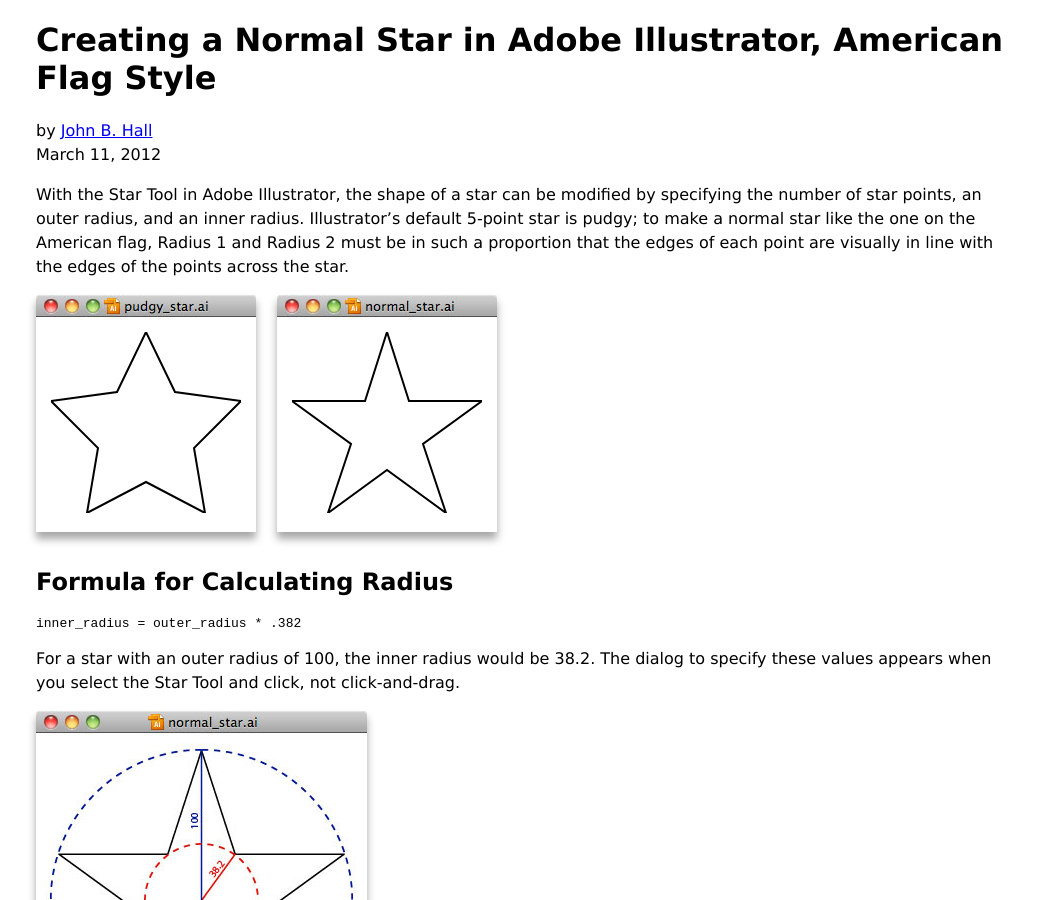
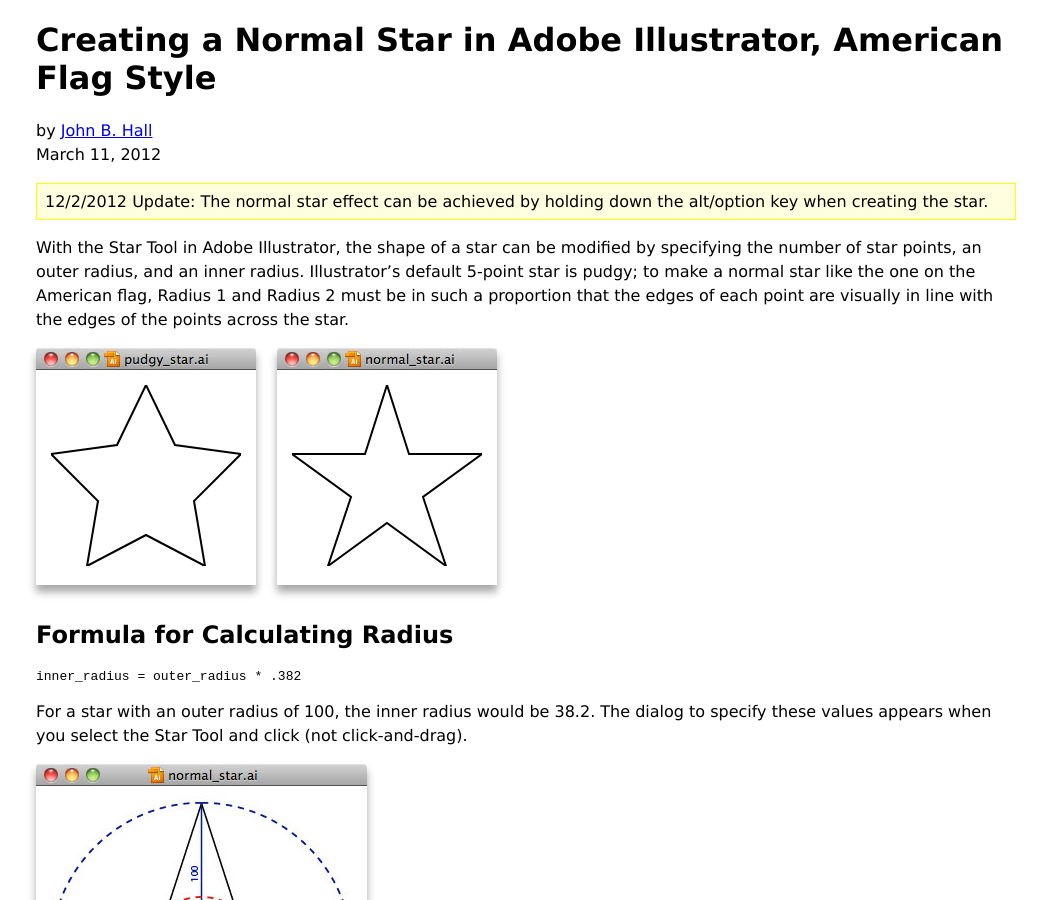
Before and after one commit to johnbhall/johnbhall.github.com, a Jekyll site: the page built from _posts/2012-03-11-normal-illustrator-star-american-flag.md, in a window 1280 px wide and 900 px high. Shown: the whole window, without its empty margins (114-1161 px from the left). Built offline with Jekyll 4.4.1, drawn with Linux system fonts in a browser that asks for light colours.

Commit message:
update Illustrator star post

```diff
--- a/_posts/2012-03-11-normal-illustrator-star-american-flag.md
+++ b/_posts/2012-03-11-normal-illustrator-star-american-flag.md
@@ -8,6 +8,10 @@
 
 by <a href="/" rel="author">John B. Hall</a><br />
 March 11, 2012
+
+<div class='post-update' style="border: 1px solid yellow; background: lightyellow; padding: 0.5em;">
+  12/2/2012 Update: The normal star effect can be achieved by holding down the alt/option key when creating the star.
+</div>
 
 With the Star Tool in Adobe Illustrator, the shape of a star can be modified by specifying the number of star points, an outer radius, and an inner radius. Illustrator's default 5-point star is pudgy; to make a normal star like the one on the American flag, Radius 1 and Radius 2 must be in such a proportion that the edges of each point are visually in line with the edges of the points across the star.
 
@@ -30,7 +34,7 @@
 
     inner_radius = outer_radius * .382
 
-For a star with an outer radius of 100, the inner radius would be 38.2. The dialog to specify these values appears when you select the Star Tool and click, not click-and-drag.
+For a star with an outer radius of 100, the inner radius would be 38.2. The dialog to specify these values appears when you select the Star Tool and click (not click-and-drag).
 
 <img src="/post-assets/illustrator-star/radii.jpg" class="osx-window radii-star">
 <img src="/post-assets/illustrator-star/illustrator-star-dialog.jpg" class="osx-window">
```
